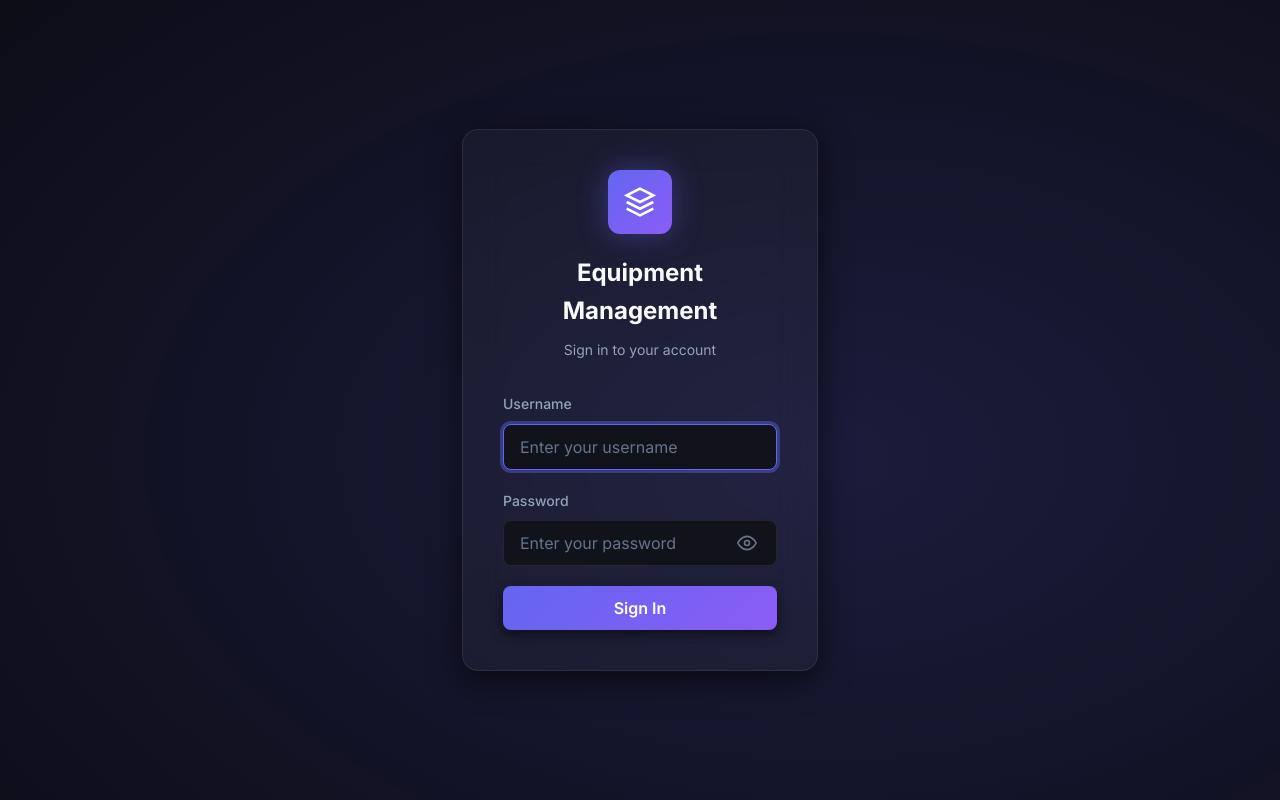
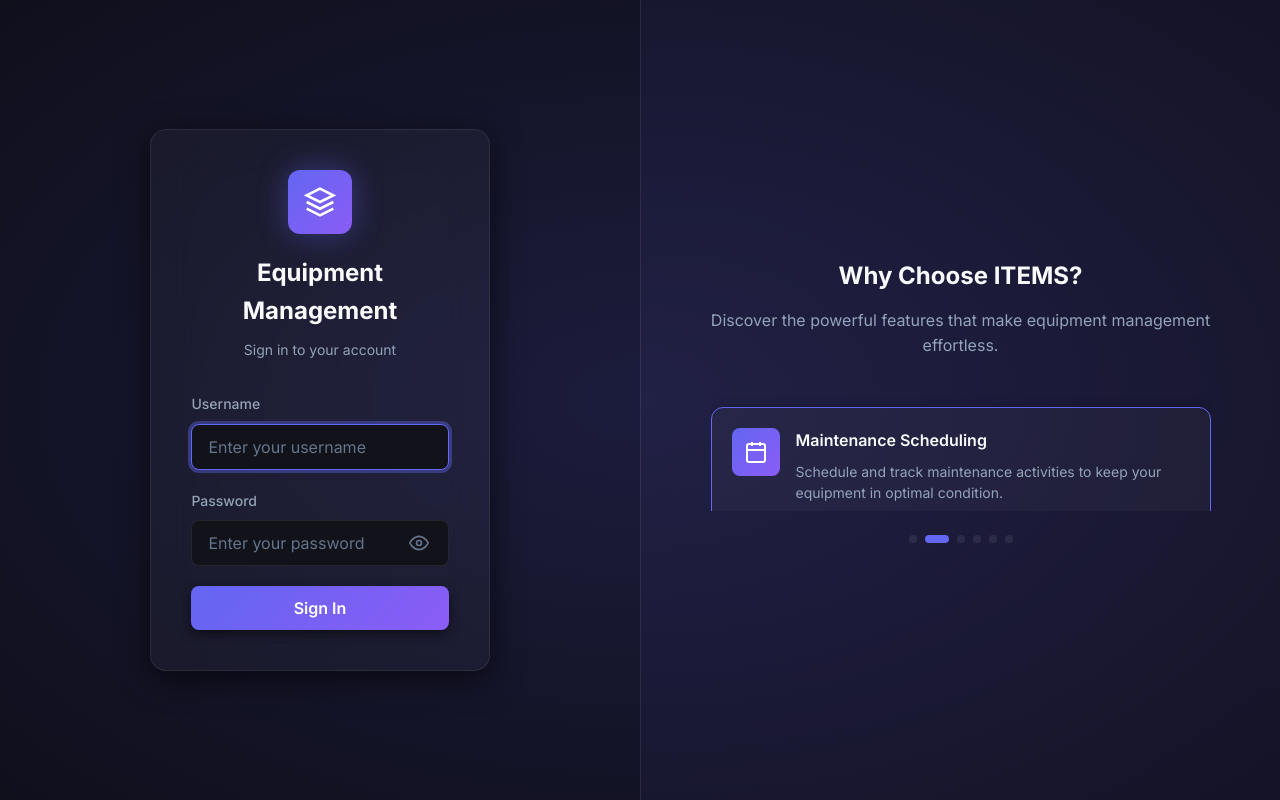
Before and after one commit to bahaaeddinezaoui/ITEMS, a React (Vite) app in the folder frontend/: page /login in a window 1280 px wide. Built offline with nearby package versions, Linux system fonts and the light colour scheme.

Commit message:
UI changes: changes in the login page

```diff
--- a/frontend/src/index.css
+++ b/frontend/src/index.css
@@ -68,6 +68,7 @@
     --space-8: 2rem;
     --space-10: 2.5rem;
     --space-12: 3rem;
+    --space-16: 4rem;
 
     /* Border Radius */
     --radius-sm: 0.375rem;
@@ -145,8 +146,6 @@ option {
 .login-page {
     min-height: 100vh;
     display: flex;
-    align-items: center;
-    justify-content: center;
     background: var(--color-bg-primary);
     position: relative;
     overflow: hidden;
@@ -164,24 +163,154 @@ option {
     opacity: 0.5;
 }
 
-@keyframes pulse {
+/* Split-screen layout */
+.login-left {
+    flex: 0 0 50%;
+    display: flex;
+    align-items: center;
+    justify-content: center;
+    position: relative;
+    z-index: 1;
+    padding: var(--space-8);
+}
 
-    0%,
-    100% {
-        transform: translate(0, 0) scale(1);
-    }
+.login-right {
+    flex: 0 0 50%;
+    display: flex;
+    align-items: center;
+    justify-content: center;
+    position: relative;
+    z-index: 1;
+    padding: var(--space-8);
+    background: linear-gradient(135deg, rgba(99, 102, 241, 0.05) 0%, rgba(139, 92, 246, 0.05) 100%);
+    border-left: 1px solid var(--color-border);
+}
 
-    50% {
-        transform: translate(10%, 5%) scale(1.1);
-    }
+/* Feature Carousel Styles */
+.feature-carousel {
+    width: 100%;
+    max-width: 500px;
+}
+
+.feature-header {
+    margin-bottom: var(--space-8);
+    text-align: center;
+}
+
+.feature-header h2 {
+    font-size: var(--font-size-2xl);
+    font-weight: 700;
+    color: var(--color-text-primary);
+    margin-bottom: var(--space-3);
+}
+
+.feature-header p {
+    font-size: var(--font-size-base);
+    color: var(--color-text-secondary);
+}
+
+.feature-ticker {
+    height: 120px;
+    overflow: hidden;
+    margin-bottom: var(--space-6);
+}
+
+.feature-ticker-track {
+    transition: transform 0.5s ease-in-out;
+}
+
+.feature-item {
+    display: flex;
+    align-items: flex-start;
+    gap: var(--space-4);
+    padding: var(--space-5);
+    background: var(--color-bg-card);
+    border: 1px solid var(--color-border);
+    border-radius: var(--radius-lg);
+    margin-bottom: var(--space-4);
+    height: 120px;
+    opacity: 0.5;
+    transform: scale(0.95);
+    transition: all 0.3s ease;
+}
+
+.feature-item.active {
+    opacity: 1;
+    transform: scale(1);
+    border-color: var(--color-accent-primary);
+    box-shadow: var(--shadow-md);
+}
+
+.feature-icon {
+    flex-shrink: 0;
+    width: 48px;
+    height: 48px;
+    background: var(--gradient-primary);
+    border-radius: var(--radius-md);
+    display: flex;
+    align-items: center;
+    justify-content: center;
+    color: white;
+}
+
+.feature-icon svg {
+    width: 24px;
+    height: 24px;
+}
+
+.feature-content h3 {
+    font-size: var(--font-size-base);
+    font-weight: 600;
+    color: var(--color-text-primary);
+    margin-bottom: var(--space-2);
+}
+
+.feature-content p {
+    font-size: var(--font-size-sm);
+    color: var(--color-text-secondary);
+    line-height: 1.5;
+}
+
+.feature-indicators {
+    display: flex;
+    justify-content: center;
+    gap: var(--space-2);
+}
+
+.indicator {
+    width: 8px;
+    height: 8px;
+    border-radius: 50%;
+    background: var(--color-border);
+    border: none;
+    cursor: pointer;
+    transition: all var(--transition-fast);
+    padding: 0;
+}
+
+.indicator:hover {
+    background: var(--color-text-muted);
+}
+
+.indicator.active {
+    background: var(--color-accent-primary);
+    width: 24px;
+    border-radius: var(--radius-sm);
 }
 
 .login-container {
     position: relative;
     z-index: 1;
     width: 100%;
-    max-width: 420px;
-    padding: var(--space-8);
+    max-width: 90%;
+    padding: var(--space-6);
+}
+
+@media (min-width: 1024px) {
+    .login-container {
+        max-width: 70%;
+        padding: var(--space-8);
+    }
 }
 
 .login-card {
@@ -189,7 +318,7 @@ option {
     backdrop-filter: blur(20px);
     border: 1px solid var(--color-border);
     border-radius: var(--radius-xl);
-    padding: var(--space-10);
+    padding: clamp(var(--space-6), 5vw, var(--space-10));
     box-shadow: var(--shadow-lg);
 }
 
@@ -928,3 +1057,77 @@ option {
     font-size: var(--font-size-sm);
     color: var(--color-text-secondary);
 }
+
+/* ========================================
+   Responsive Styles
+   ======================================== */
+
+@media (max-width: 768px) {
+    .login-page {
+        flex-direction: column-reverse;
+    }
+
+    .login-left,
+    .login-right {
+        flex: none;
+        width: 100%;
+        min-height: 50vh;
+        padding: var(--space-6);
+    }
+
+    .login-right {
+        border-left: none;
+        border-bottom: 1px solid var(--color-border);
+    }
+
+    .login-container {
+        max-width: 100%;
+        padding: 0;
+    }
+
+    .login-card {
+        padding: var(--space-6);
+    }
+
+    .feature-carousel {
+        max-width: 100%;
+    }
+
+    .feature-header h2 {
+        font-size: var(--font-size-xl);
+    }
+
+    .feature-item {
+        height: auto;
+        min-height: 100px;
+    }
+}
+
+@media (max-width: 480px) {
+    .login-left,
+    .login-right {
+        padding: var(--space-4);
+    }
+
+    .login-card {
+        padding: var(--space-5);
+    }
+
+    .login-title {
+        font-size: var(--font-size-xl);
+    }
+
+    .feature-header {
+        margin-bottom: var(--space-4);
+    }
+
+    .feature-icon {
+        width: 40px;
+        height: 40px;
+    }
+
+    .feature-icon svg {
+        width: 20px;
+        height: 20px;
+    }
+}
--- a/frontend/src/pages/LoginPage.jsx
+++ b/frontend/src/pages/LoginPage.jsx
@@ -1,6 +1,78 @@
-import { useState } from 'react';
+import { useState, useEffect } from 'react';
 import { useNavigate } from 'react-router-dom';
 import { useAuth } from '../context/AuthContext';
+
+const features = [
+    {
+        icon: (
+            <svg viewBox="0 0 24 24" fill="none" stroke="currentColor" strokeWidth="2">
+                <path d="M12 2L2 7l10 5 10-5-10-5zM2 17l10 5 10-5M2 12l10 5 10-5" />
+            </svg>
+        ),
+        title: 'Asset Tracking',
+        description: 'Track all your equipment in real-time with comprehensive asset management tools.',
+    },
+    {
+        icon: (
+            <svg viewBox="0 0 24 24" fill="none" stroke="currentColor" strokeWidth="2">
+                <rect x="3" y="4" width="18" height="18" rx="2" ry="2"/>
+                <line x1="16" y1="2" x2="16" y2="6"/>
+                <line x1="8" y1="2" x2="8" y2="6"/>
+                <line x1="3" y1="10" x2="21" y2="10"/>
+            </svg>
+        ),
+        title: 'Maintenance Scheduling',
+        description: 'Schedule and track maintenance activities to keep your equipment in optimal condition.',
+    },
+    {
+        icon: (
+            <svg viewBox="0 0 24 24" fill="none" stroke="currentColor" strokeWidth="2">
+                <path d="M17 21v-2a4 4 0 0 0-4-4H5a4 4 0 0 0-4 4v2"/>
+                <circle cx="9" cy="7" r="4"/>
+                <path d="M23 21v-2a4 4 0 0 0-3-3.87"/>
+                <path d="M16 3.13a4 4 0 0 1 0 7.75"/>
+            </svg>
+        ),
+        title: 'Team Collaboration',
+        description: 'Assign tasks, share updates, and collaborate seamlessly with your team members.',
+    },
+    {
+        icon: (
+            <svg viewBox="0 0 24 24" fill="none" stroke="currentColor" strokeWidth="2">
+                <path d="M21.21 15.89A10 10 0 1 1 8 2.83"/>
+                <path d="M22 12A10 10 0 0 0 12 2"/>
+                <path d="M22 12h-4.12"/>
+                <path d="M22 12l-3-3"/>
+                <path d="M22 12l3-3"/>
+            </svg>
+        ),
+        title: 'Real-time Updates',
+        description: 'Get instant notifications and updates on equipment status and maintenance progress.',
+    },
+    {
+        icon: (
+            <svg viewBox="0 0 24 24" fill="none" stroke="currentColor" strokeWidth="2">
+                <path d="M14 2H6a2 2 0 0 0-2 2v16a2 2 0 0 0 2 2h12a2 2 0 0 0 2-2V8z"/>
+                <polyline points="14 2 14 8 20 8"/>
+                <line x1="16" y1="13" x2="8" y2="13"/>
+                <line x1="16" y1="17" x2="8" y2="17"/>
+                <polyline points="10 9 9 9 8 9"/>
+            </svg>
+        ),
+        title: 'Detailed Reports',
+        description: 'Generate comprehensive reports on equipment usage, maintenance history, and costs.',
+    },
+    {
+        icon: (
+            <svg viewBox="0 0 24 24" fill="none" stroke="currentColor" strokeWidth="2">
+                <rect x="3" y="11" width="18" height="11" rx="2" ry="2"/>
+                <path d="M7 11V7a5 5 0 0 1 10 0v4"/>
+            </svg>
+        ),
+        title: 'Secure Access',
+        description: 'Role-based permissions ensure only authorized personnel can access sensitive data.',
+    },
+];
 
 const LoginPage = () => {
     const [username, setUsername] = useState('');
@@ -11,6 +83,16 @@ const LoginPage = () => {
     const [showPassword, setShowPassword] = useState(false);
     const { login } = useAuth();
     const navigate = useNavigate();
+
+    // Auto-scroll feature ticker
+    const [currentIndex, setCurrentIndex] = useState(0);
+
+    useEffect(() => {
+        const interval = setInterval(() => {
+            setCurrentIndex((prev) => (prev + 1) % features.length);
+        }, 4000);
+        return () => clearInterval(interval);
+    }, []);
 
     const getLoginErrorMessage = (err) => {
         const status = err?.response?.status;
@@ -50,8 +132,10 @@ const LoginPage = () => {
 
     return (
         <div className="login-page">
-            <div className="login-container">
-                <div className="login-card">
+            {/* Left Side - Login Form */}
+            <div className="login-left">
+                <div className="login-container">
+                    <div className="login-card">
                     <div className="login-header">
                         <div className="login-logo">
                             <svg viewBox="0 0 24 24" fill="none" stroke="currentColor" strokeWidth="2">
@@ -131,6 +215,46 @@ const LoginPage = () => {
                             )}
                         </button>
                     </form>
+                    </div>
+                </div>
+            </div>
+
+            {/* Right Side - Feature Carousel */}
+            <div className="login-right">
+                <div className="feature-carousel">
+                    <div className="feature-header">
+                        <h2>Why Choose ITEMS?</h2>
+                        <p>Discover the powerful features that make equipment management effortless.</p>
+                    </div>
+                    <div className="feature-ticker">
+                        <div
+                            className="feature-ticker-track"
+                            style={{ transform: `translateY(-${currentIndex * 120}px)` }}
+                        >
+                            {features.map((feature, index) => (
+                                <div
+                                    key={index}
+                                    className={`feature-item ${index === currentIndex ? 'active' : ''}`}
+                                >
+                                    <div className="feature-icon">{feature.icon}</div>
+                                    <div className="feature-content">
+                                        <h3>{feature.title}</h3>
+                                        <p>{feature.description}</p>
+                                    </div>
+                                </div>
+                            ))}
+                        </div>
+                    </div>
+                    <div className="feature-indicators">
+                        {features.map((_, index) => (
+                            <button
+                                key={index}
+                                className={`indicator ${index === currentIndex ? 'active' : ''}`}
+                                onClick={() => setCurrentIndex(index)}
+                                aria-label={`Go to feature ${index + 1}`}
+                            />
+                        ))}
+                    </div>
                 </div>
             </div>
         </div>
```
Also changed, not shown: 2 other files (tests, documents, lock files or other folders).
